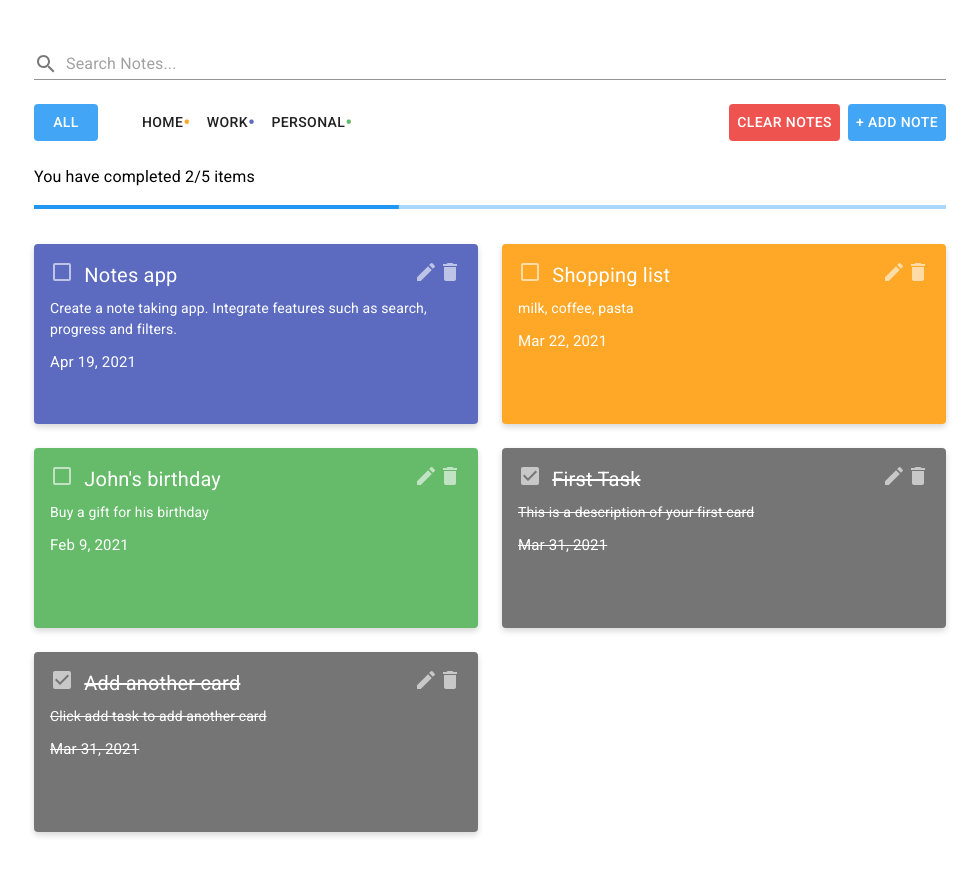
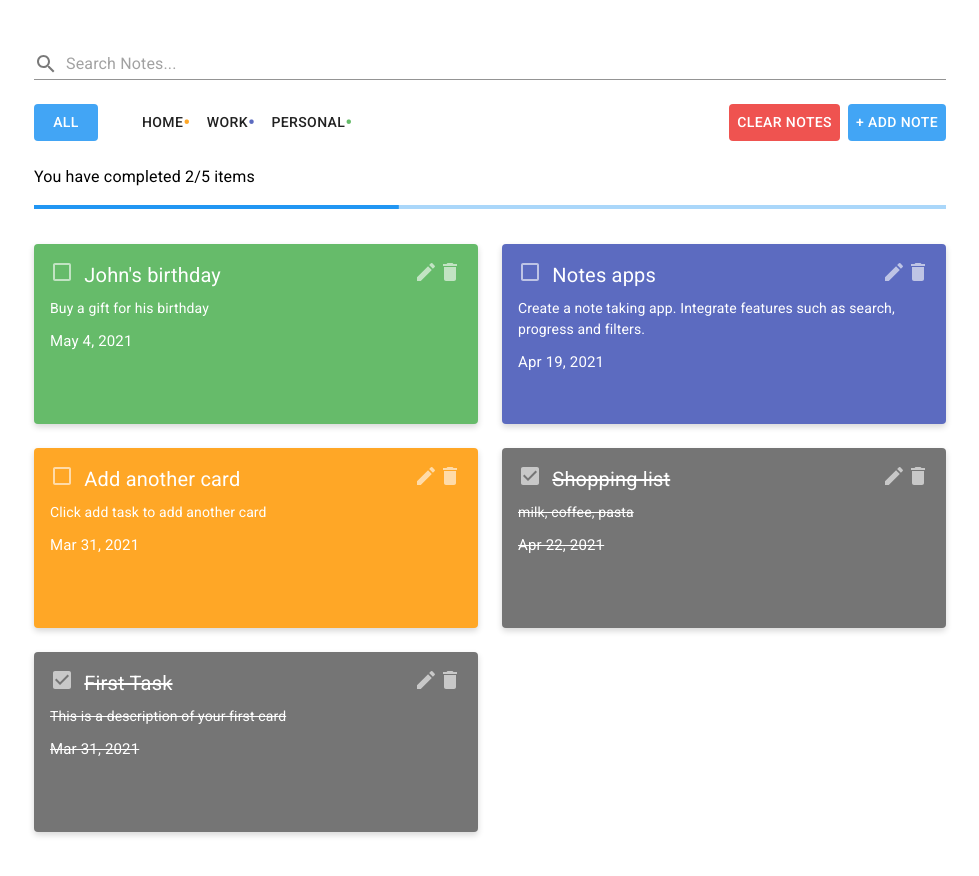
Before and after one commit to Hoang23/gtd-notes-app, a React (Create React App) app: page / in a window 1280 px wide. Shown: the whole page, without its empty margins (150-1129 px from the left). Built offline with nearby package versions, Linux system fonts and the light colour scheme.

Commit message:
update for sorting by date

```diff
--- a/src/constants.js
+++ b/src/constants.js
@@ -1,10 +1,12 @@
+import moment from "moment";
+
 export const Items = () => [
   {
     id: 1,
-    title: "Notes app",
+    title: "Notes apps",
     description:
       "Create a note taking app. Integrate features such as search, progress and filters.  ",
-    date: "Apr 19, 2021",
+    date: moment("Apr 19 2021").format("ll"),
     completed: false,
     category: "Work",
   },
@@ -12,7 +14,7 @@ export const Items = () => [
     id: 2,
     title: "First Task",
     description: "This is a description of your first card",
-    date: "Mar 31, 2021",
+    date: moment("Mar 31 2021").format("ll"),
     completed: true,
     category: "Personal",
   },
@@ -20,23 +22,23 @@ export const Items = () => [
     id: 3,
     title: "Add another card",
     description: "Click add task to add another card",
-    date: "Mar 31, 2021",
-    completed: true,
+    date: moment("Mar 31 2021").format("ll"),
+    completed: false,
     category: "Home",
   },
   {
     id: 4,
     title: "Shopping list",
     description: "milk, coffee, pasta",
-    date: "Mar 22, 2021",
-    completed: false,
+    date: moment("Apr 22 2021").format("ll"),
+    completed: true,
     category: "Home",
   },
   {
     id: 5,
     title: "John's birthday",
     description: "Buy a gift for his birthday",
-    date: "Feb 9, 2021",
+    date: moment("May 4 2021").format("ll"),
     completed: false,
     category: "Personal",
   },
--- a/src/modules/notes/Notes.js
+++ b/src/modules/notes/Notes.js
@@ -64,7 +64,7 @@ export const Notes = () => {
 
   let transitionTime = 0.2;
 
-  // localStorage.clear();
+  localStorage.clear();
 
   return (
     <>
--- a/src/modules/notes/useNotes.js
+++ b/src/modules/notes/useNotes.js
@@ -1,6 +1,7 @@
 import { useState } from "react";
 import { Items } from "../../constants.js";
 import { getFilteredNotes, createNote, updateNote } from "./utils";
+import moment from "moment";
 
 export const useNotes = () => {
   const [notes, setNotes] = useState(Items);
@@ -20,6 +21,12 @@ export const useNotes = () => {
 
   const SortNotes = (notes) => {
     setNotes(
+      // sort by date
+      notes.sort((a, b) => {
+        return moment(b.date).diff(a.date);
+      }),
+
+      // sort by completion
       notes.sort((a, b) => {
         return a.completed - b.completed;
       })
```
